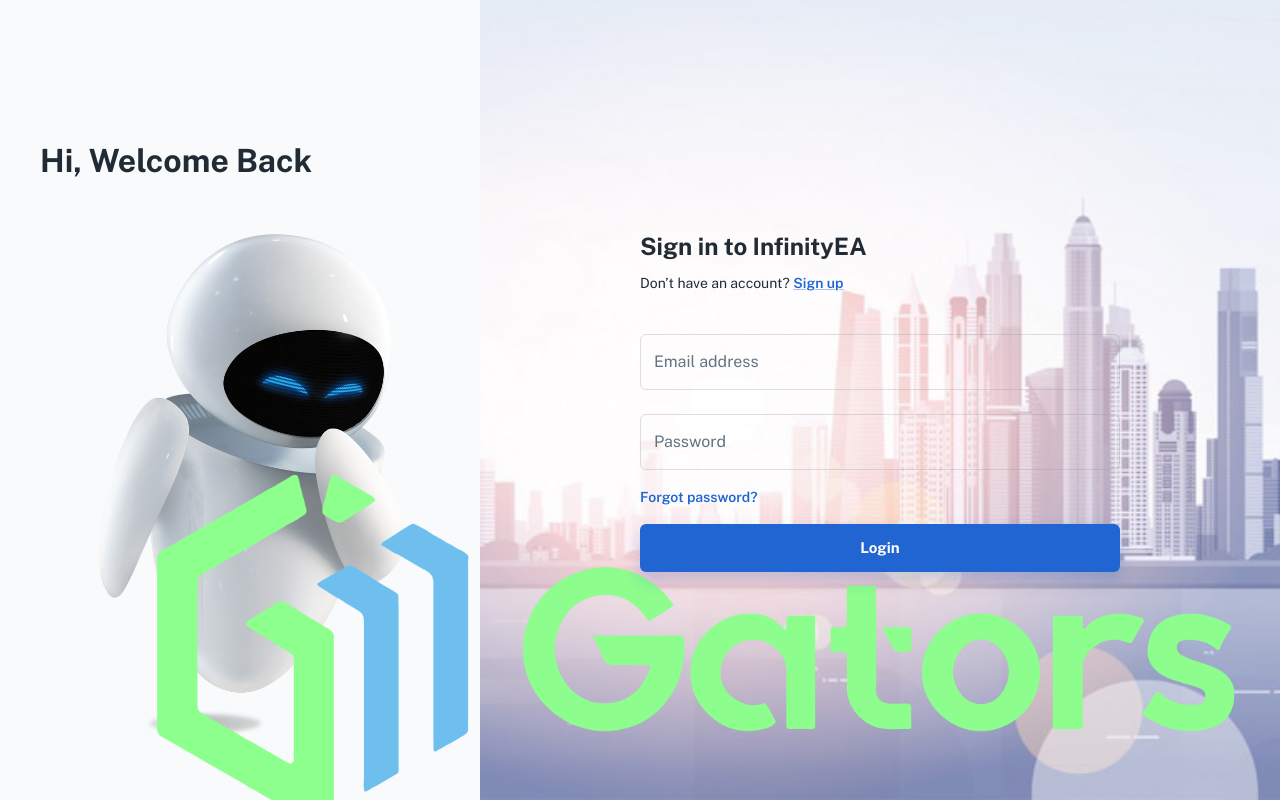
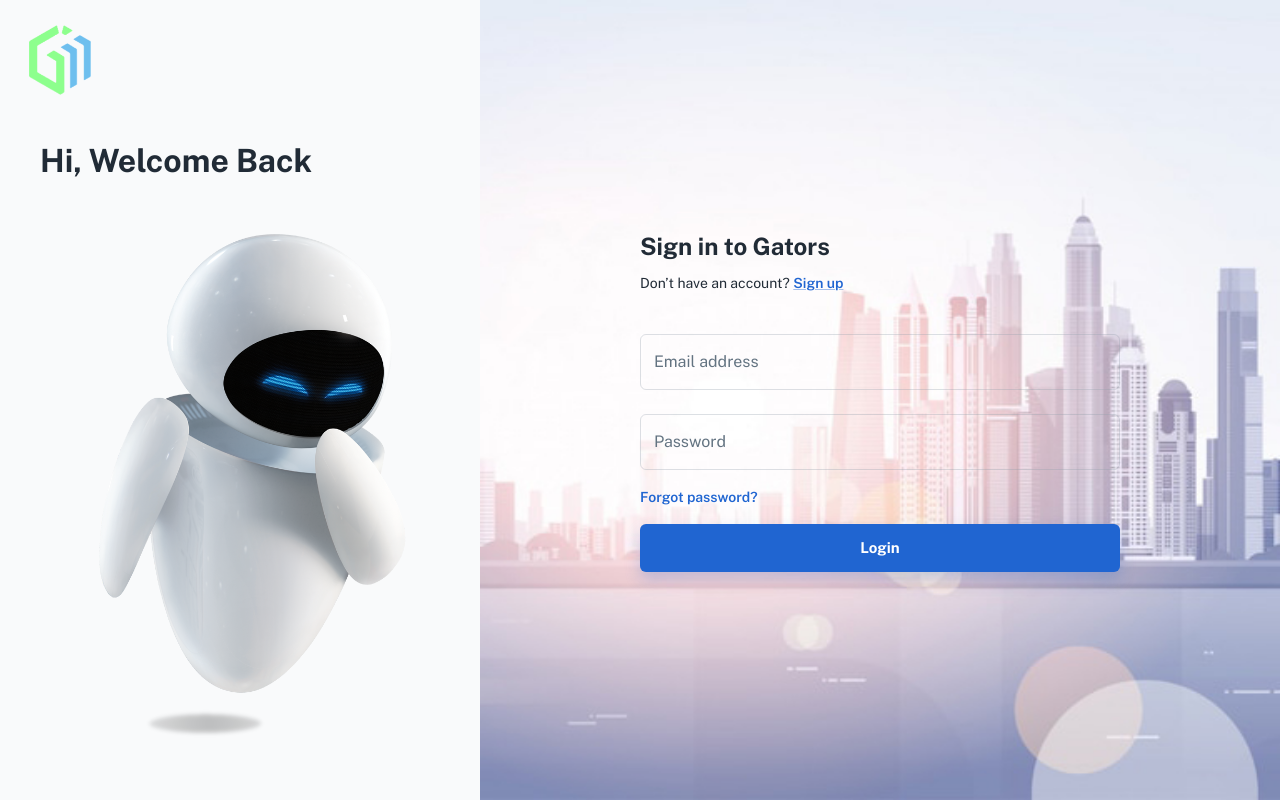
Before and after one commit to jasontran1403/hhl-dashboard, a React (Create React App) app: page /login in a window 1280 px wide. Built offline with nearby package versions, Linux system fonts and the light colour scheme; some icons are missing; a web font is replaced by a local one.

Commit message:
update layout

```diff
--- a/src/layouts/dashboard/nav/index.js
+++ b/src/layouts/dashboard/nav/index.js
@@ -136,7 +136,7 @@
                 <h3 className='ref-title' >Refferal code:</h3>
                 <span className='ref-code'> {refCode} </span>
                 <span className='line'/>
-                <div className='ref-footer'> Copyright © by InfinityEA </div>
+                <div className='ref-footer'> Copyright © by Gators </div>
 
               </div>
       <Box sx={{ flexGrow: 1 }} />
--- a/src/pages/ForgotPage.js
+++ b/src/pages/ForgotPage.js
@@ -52,7 +52,7 @@
       </Helmet>
 
       <StyledRoot>
-        <a href= {"/login"}> <img className='logo-img' src="/assets/logo.png" alt="logo-img" /> </a>
+        <a href= {"/login"}> <img className='logo-img' src="/assets/mini.png" alt="logo-img" /> </a>
 
 
         <Container maxWidth="sm">
--- a/src/pages/LoginPage.js
+++ b/src/pages/LoginPage.js
@@ -51,7 +51,7 @@
       </Helmet>
 
       <StyledRoot >
-        <img className='logo-img' src="/assets/logo.png" alt="logo-img" />
+        <img className='logo-img' src="/assets/mini.png" alt="logo-img" />
 
         {mdUp && (
           <StyledSection  >
@@ -65,7 +65,7 @@
         <Container className ="login-section" maxWidth="sm">
           <StyledContent >
             <Typography variant="h4" gutterBottom>
-              Sign in to InfinityEA
+              Sign in to Gators
             </Typography>
 
             <Typography variant="body2" sx={{ mb: 5 }}>
--- a/src/pages/Profile.js
+++ b/src/pages/Profile.js
@@ -304,7 +304,7 @@
                 <div className="opener"><span /><span /><span /></div>
               </div>
               <h2 className="name">{firstName} {lastName} </h2>
-              <div className="title">IEA Users</div>
+              <div className="title">Gators Users</div>
               <div className="actions">
                   <div className="follow-info">
                       <h2><a href="#"><span>First Name</span><small > {firstName} </small></a></h2>
--- a/src/pages/SignupPage.js
+++ b/src/pages/SignupPage.js
@@ -52,7 +52,7 @@
       </Helmet>
 
       <StyledRoot id = "abc">
-        <a href= {"/login"}> <img className='logo-img' src="/assets/logo.png" alt="logo-img" /> </a>
+        <a href= {"/login"}> <img className='logo-img' src="/assets/mini.png" alt="logo-img" /> </a>
 
         <Container maxWidth="sm">
           <StyledContent>
--- a/src/style.css
+++ b/src/style.css
@@ -27,8 +27,8 @@
 
 .logo-img {
     position: fixed;
-    top: 5%;
-    left: 3%;
+
+    height: 15%;
 }
 
 
```
Also changed, not shown: public/assets/logo.png, public/assets/logo.svg.
